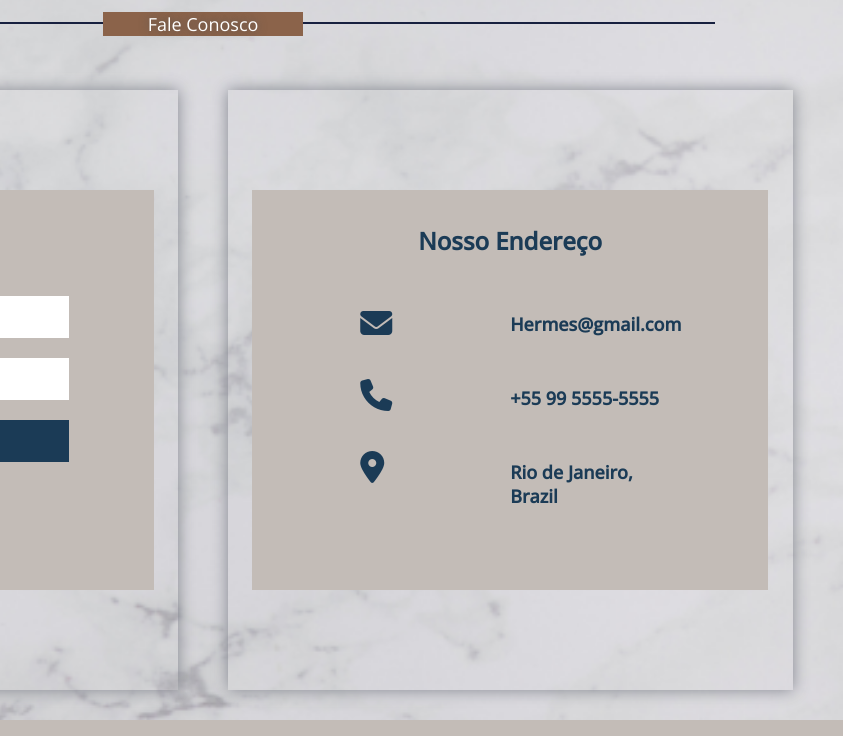
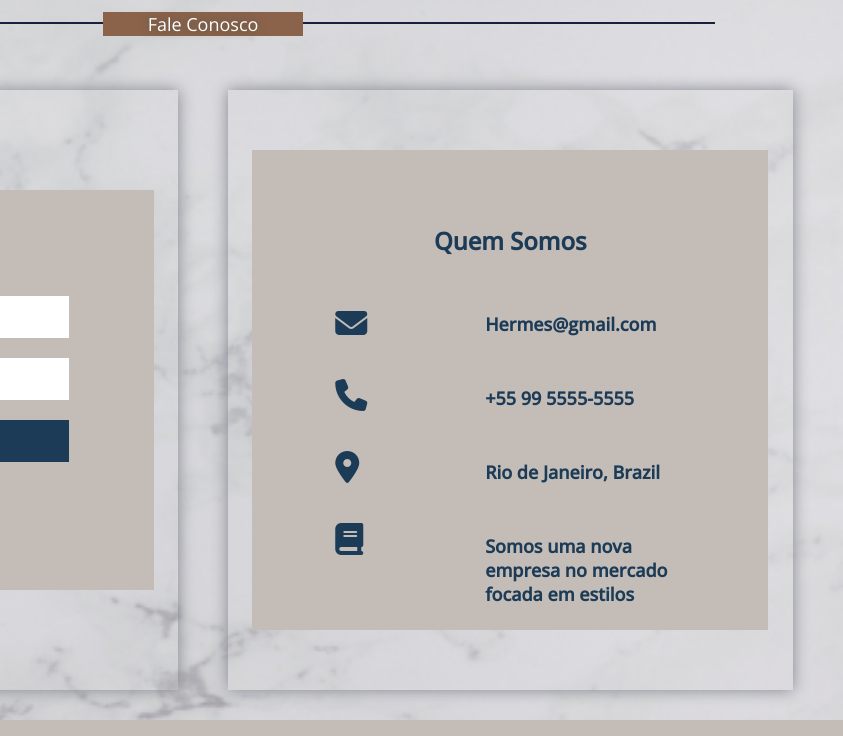
Before and after one commit to japuanga22/Projeto-em-grupo, a plain HTML site: page index.html in a window 1280 px wide. Shown: the part 2808-3544 px from the top of the page, 437-1280 px from the left. Drawn offline with nearby package versions, Linux system fonts and the light colour scheme.

Commit message:
acabei de atualizar

```diff
--- a/index.html
+++ b/index.html
@@ -163,17 +163,19 @@
                 </div>
                 <div class="right">
                     <div class="box">
-                        <h1>Nosso Endereço</h1>
+                        <h1>Quem Somos</h1>
                         <div class="info">
                             <div class="icons">
                                 <i class="fa-solid fa-envelope"></i>
                                 <i class="fa-solid fa-phone"></i>
                                 <i class="fa-solid fa-location-dot"></i>
+                                <i class="fa-solid fa-book"></i>
                             </div>
                             <div class="text">
                                 <p>Hermes@gmail.com</p>
                                 <p>+55 99 5555-5555</p>
                                 <p>Rio de Janeiro, Brazil</p>
+                                <p>Somos uma nova empresa no mercado focada em estilos </p>
                             </div>
                         </div>
                     </div>
--- a/style.css
+++ b/style.css
@@ -567,7 +567,7 @@ header .right .imagem img{
 
 #Contact .container .right .box{
     width: 100%;
-    height: 50vh;
+    height: 60vh;
     background: #C3BCB7;
     display: flex;
     justify-content: center;
@@ -589,7 +589,7 @@ header .right .imagem img{
 
 
 #Contact .container .right .box .text{
-    width:150px;
+    width:200px;
     height: 300px;
     display: flex;
     flex-direction: column;
```
